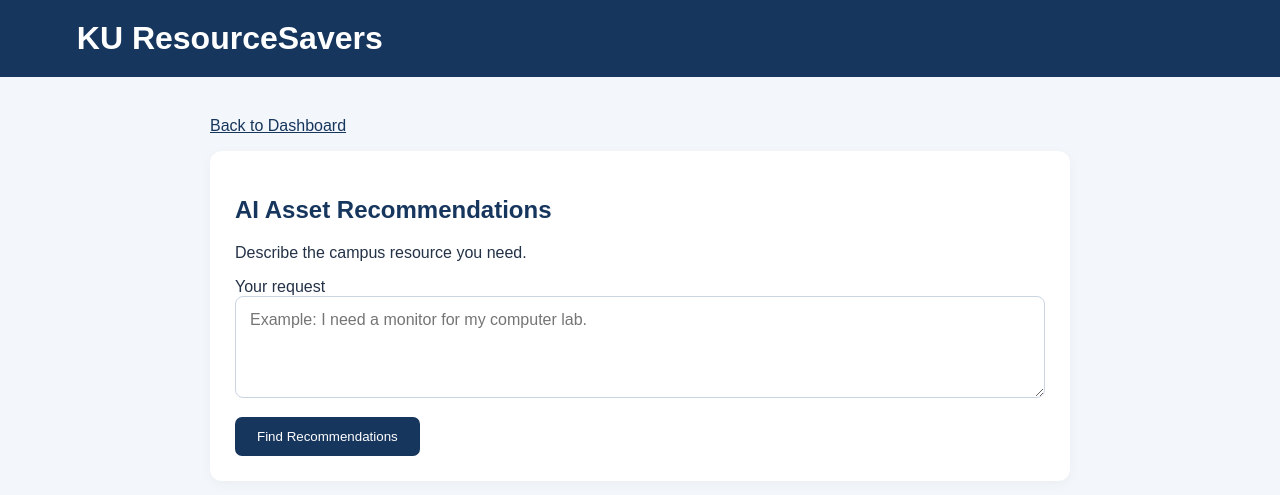
After one commit to A7mdmk/Asset-Management-Project-, a Django app: page /workflows/recommendations/ in a window 1280 px wide. The commit adds this page. Shown: the top 495 px of the page. Run offline with Django 5.2, Linux system fonts and the light colour scheme; the visitor is signed in with stand-in values (Sample User, id 1).

Commit message:
Integrate AI recommendations into Django dashboard

```diff
--- a/config/urls.py
+++ b/config/urls.py
@@ -1,17 +1,17 @@
 
 from django.contrib import admin
 from django.urls import path, include
-from django.views.generic import RedirectView
 
 urlpatterns = [
     path("admin/", admin.site.urls),
-    path("accounts/", include("accounts.urls")),
+
     path(
-        "",
-        RedirectView.as_view(
-            pattern_name="login",
-            permanent=False
-        ),
-        name="home",
+        "accounts/",
+        include("accounts.urls"),
+    ),
+
+    path(
+        "workflows/",
+        include("workflows.urls"),
     ),
 ]
--- /dev/null
+++ b/workflows/templates/workflows/recommendations.html
@@ -0,0 +1,146 @@
+
+<!DOCTYPE html>
+<html lang="en">
+<head>
+    <meta charset="UTF-8">
+    <meta name="viewport" content="width=device-width, initial-scale=1">
+    <title>AI Recommendations | KU ResourceSavers</title>
+
+    <style>
+        * { box-sizing: border-box; }
+
+        body {
+            margin: 0;
+            font-family: Arial, sans-serif;
+            background: #f3f6fa;
+            color: #243247;
+        }
+
+        header {
+            background: #17365d;
+            color: white;
+            padding: 20px 6%;
+        }
+
+        header h1 { margin: 0; }
+
+        main {
+            max-width: 900px;
+            margin: 40px auto;
+            padding: 0 20px;
+        }
+
+        .panel, .asset-card {
+            background: white;
+            padding: 25px;
+            border-radius: 12px;
+            margin-bottom: 20px;
+            box-shadow: 0 3px 12px #0000000a;
+        }
+
+        h2, h3 { color: #17365d; }
+
+        textarea {
+            width: 100%;
+            padding: 14px;
+            border: 1px solid #cbd5e1;
+            border-radius: 8px;
+            font: inherit;
+            resize: vertical;
+        }
+
+        button {
+            margin-top: 15px;
+            padding: 12px 22px;
+            background: #17365d;
+            color: white;
+            border: none;
+            border-radius: 7px;
+            cursor: pointer;
+        }
+
+        button:hover { background: #28558a; }
+
+        .message {
+            padding: 12px;
+            background: #eef3fa;
+            border-radius: 7px;
+        }
+
+        .error {
+            background: #fff0f0;
+            color: #a32424;
+        }
+
+        .details {
+            color: #5c6d81;
+            line-height: 1.7;
+        }
+
+        a { color: #17365d; }
+    </style>
+</head>
+<body>
+
+<header>
+    <h1>KU ResourceSavers</h1>
+</header>
+
+<main>
+    <p>
+        <a href="{% url 'dashboard' %}">Back to Dashboard</a>
+    </p>
+
+    <section class="panel">
+        <h2>AI Asset Recommendations</h2>
+
+        <p>Describe the campus resource you need.</p>
+
+        <form method="post">
+            {% csrf_token %}
+
+            <label for="user_need">Your request</label>
+
+            <textarea
+                id="user_need"
+                name="user_need"
+                rows="4"
+                maxlength="500"
+                required
+                placeholder="Example: I need a monitor for my computer lab."
+            >{{ user_need|default:'' }}</textarea>
+
+            <button type="submit">Find Recommendations</button>
+        </form>
+    </section>
+
+    {% if error %}
+    <p class="message error">{{ error }}</p>
+    {% endif %}
+
+    {% if message %}
+    <p class="message">{{ message }}</p>
+    {% endif %}
+
+    {% if recommendations %}
+    <h2>Recommended Assets</h2>
+
+    {% for asset in recommendations %}
+    <section class="asset-card">
+        <h3>{{ asset.name }}</h3>
+
+        <p>{{ asset.description }}</p>
+
+        <div class="details">
+            <strong>Category:</strong> {{ asset.category }}<br>
+            <strong>Department:</strong> {{ asset.department }}<br>
+            <strong>Location:</strong> {{ asset.location }}<br>
+            <strong>Available:</strong> {{ asset.available_quantity }}
+        </div>
+    </section>
+    {% endfor %}
+    {% endif %}
+</main>
+
+</body>
+</html>
--- /dev/null
+++ b/workflows/urls.py
@@ -0,0 +1,11 @@
+
+from django.urls import path
+from .views import ai_recommendations_view
+
+urlpatterns = [
+    path(
+        "recommendations/",
+        ai_recommendations_view,
+        name="ai_recommendations",
+    ),
+]
--- a/workflows/views.py
+++ b/workflows/views.py
@@ -1,3 +1,40 @@
+
+from django.contrib.auth.decorators import login_required
 from django.shortcuts import render
 
-# Create your views here.
+from .ai_recommendations import recommend_assets
+
+
+@login_required
+def ai_recommendations_view(request):
+    context = {
+        "user_need": "",
+        "recommendations": [],
+        "message": "",
+        "error": "",
+    }
+
+    if request.method == "POST":
+        user_need = request.POST.get("user_need", "").strip()
+        context["user_need"] = user_need
+
+        if not user_need:
+            context["error"] = "Please describe the resource you need."
+        elif len(user_need) > 500:
+            context["error"] = "Your request must be 500 characters or fewer."
+        else:
+            try:
+                result = recommend_assets(user_need)
+                context["recommendations"] = result["recommendations"]
+                context["message"] = result["message"]
+            except Exception:
+                context["error"] = (
+                    "AI recommendations are temporarily unavailable. "
+                    "Please try again later."
+                )
+
+    return render(
+        request,
+        "workflows/recommendations.html",
+        context,
+    )
```
Also changed, not shown: accounts/templates/accounts/dashboard.html (+12 -0 lines).
